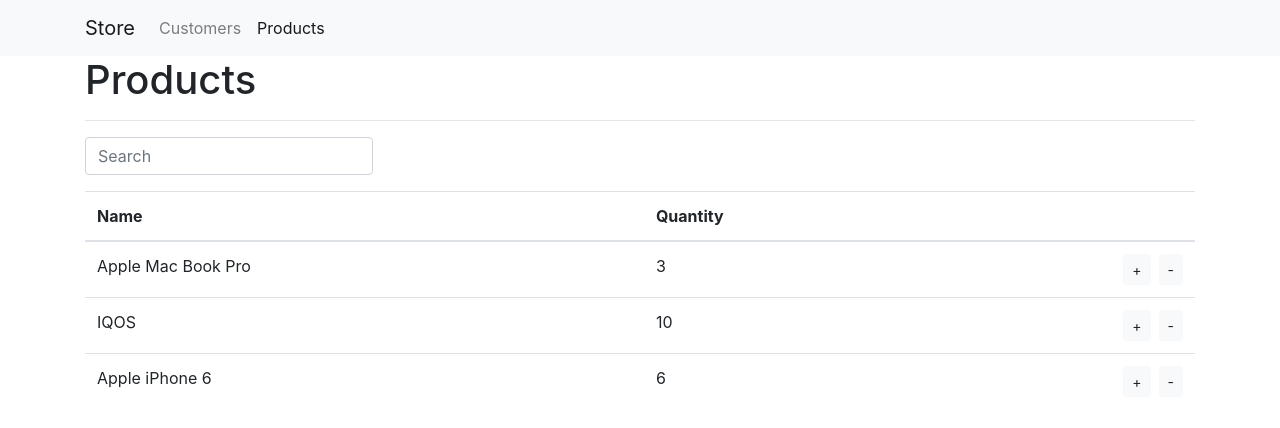
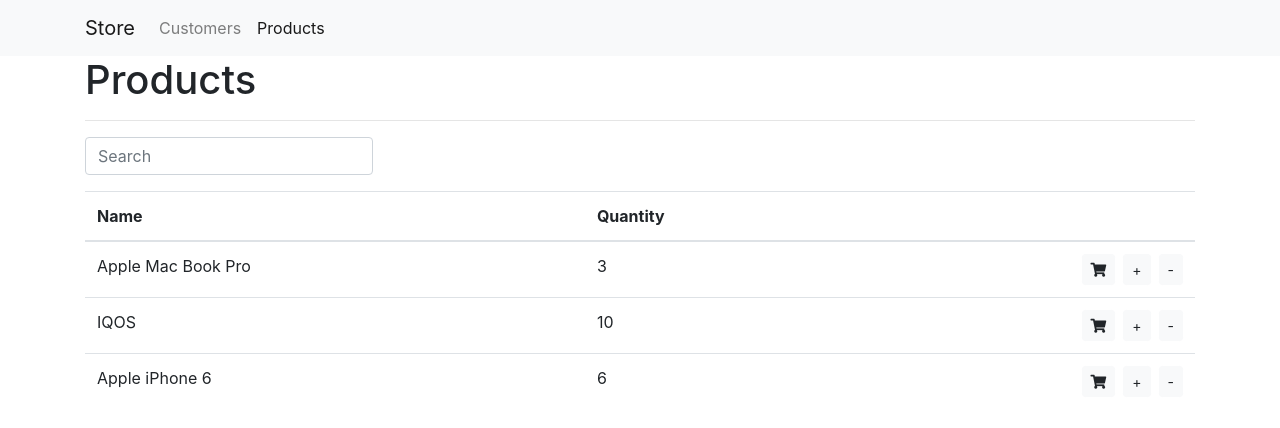
Before and after one commit to Vivify-Ideas/vivify-academy-store, a Vue app: page /products in a window 1280 px wide. Shown: the top 428 px of the page. Built offline with nearby package versions, Linux system fonts and the light colour scheme.

Commit message:
Zadatak 8

```diff
--- a/src/router.js
+++ b/src/router.js
@@ -3,6 +3,7 @@
 import Customers from './views/AppCustomers.vue'
 import LatestPurchases from './views/AppLatestPurchases.vue'
 import Products from './views/AppProducts.vue'
+import PurchaseProduct from './views/AppPurchaseProduct.vue'
 
 Vue.use(Router)
 
@@ -29,6 +30,12 @@
       path: '/products',
       name: 'products',
       component: Products
+    },
+    {
+      path: '/products/:id',
+      name: 'purchase-product',
+      component: PurchaseProduct,
+      props: true
     }
   ]
 })
--- a/src/utils/CustomerService.js
+++ b/src/utils/CustomerService.js
@@ -39,6 +39,10 @@
   remove(customer) {
     customers.splice(customers.indexOf(customer), 1)
   }
+
+  addProductToCustomer(customer, product) {
+    customer.products.push(product)
+  }
 }
 
 export const customerService = new CustomerService();
--- a/src/utils/ProductService.js
+++ b/src/utils/ProductService.js
@@ -23,6 +23,10 @@
     return products;
   }
 
+  find(id) {
+    return products.find(product => product.id == id);
+  }
+
   increment(product) {
     product.quantity++
   }
--- a/src/views/AppLatestPurchases.vue
+++ b/src/views/AppLatestPurchases.vue
@@ -18,7 +18,7 @@
         </tr>
       </thead>
       <tbody>
-        <tr v-for="product in customer.prodcts" :key="product.id">
+        <tr v-for="product in customer.products" :key="product.id">
           <td>{{ product.name }}</td>
         </tr>
       </tbody>
--- a/src/views/AppProducts.vue
+++ b/src/views/AppProducts.vue
@@ -17,6 +17,9 @@
           <td>{{ product.name }}</td>
           <td>{{ product.quantity }}</td>
           <td class="text-right">
+            <router-link class="btn btn-light btn-sm mr-2" :to="{ name: 'purchase-product', params: { id: product.id }}">
+              <i class="fas fa-shopping-cart"></i>
+            </router-link>
             <button class="btn btn-light btn-sm mr-2" @click="increment(product)">+</button>
             <button class="btn btn-light btn-sm" @click="decrement(product)">-</button>
           </td>
--- /dev/null
+++ b/src/views/AppPurchaseProduct.vue
@@ -0,0 +1,57 @@
+<template>
+  <div class="mt-4">
+    <hr/>
+
+    <div class="card mb-3" style="width: 18rem;">
+      <div class="card-body">
+        <h5 class="card-title">{{ product.name }}</h5>
+        <h6 class="card-subtitle mb-2 text-muted">Quantity: {{ product.quantity }}</h6>
+        <template v-if="product.quantity">
+          <div class="form-group">
+            <label for="customer">Customer</label>
+            <select class="form-control" id="customer" v-model="selectedCustomer">
+              <option disabled value="">Please select one</option>
+              <option v-for="customer in customers" :key="customer.id" :value="customer">
+                {{ customer.fullName }}
+              </option>
+            </select>
+          </div>
+          <button class="btn btn-primary mr-2" @click="purchase">Confirm</button>
+          <router-link class="btn btn-light" to="/products">Cancel</router-link>
+        </template>
+        <template v-else>
+          <router-link class="btn btn-light" to="/products">Go Back to Products</router-link>
+        </template>
+      </div>
+    </div>
+  </div>
+</template>
+
+<script>
+  import { customerService } from '../utils/CustomerService'
+  import { productService } from '../utils/ProductService'
+
+  export default {
+    props: ['id'],
+
+    data() {
+      return {
+        selectedCustomer: null,
+        product: productService.find(this.id)
+      }
+    },
+
+    created() {
+      this.customers = customerService.list()
+    },
+
+    methods: {
+      purchase() {
+        if (!this.selectedCustomer) alert('Please select a customer.')
+
+        customerService.addProductToCustomer(this.selectedCustomer, this.product)
+        productService.decrement(this.product)
+      }
+    }
+  }
+</script>
```
